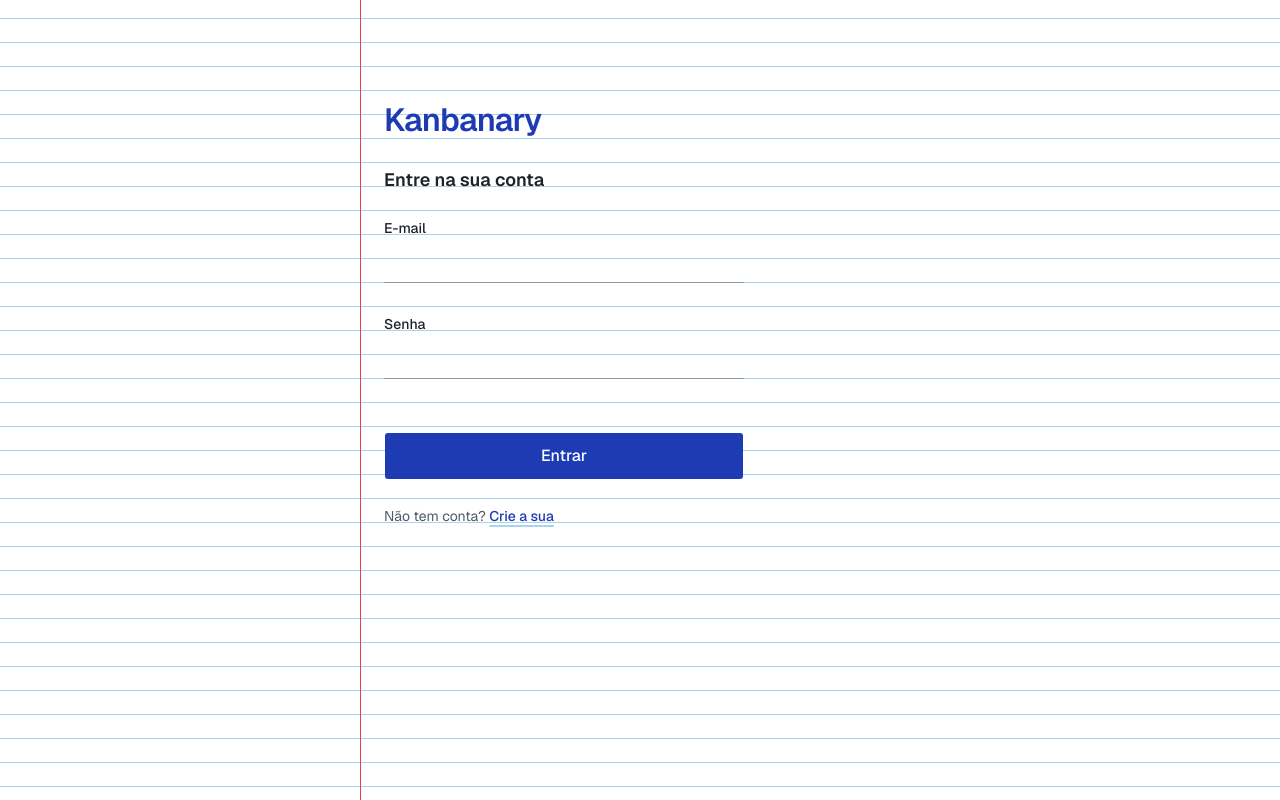
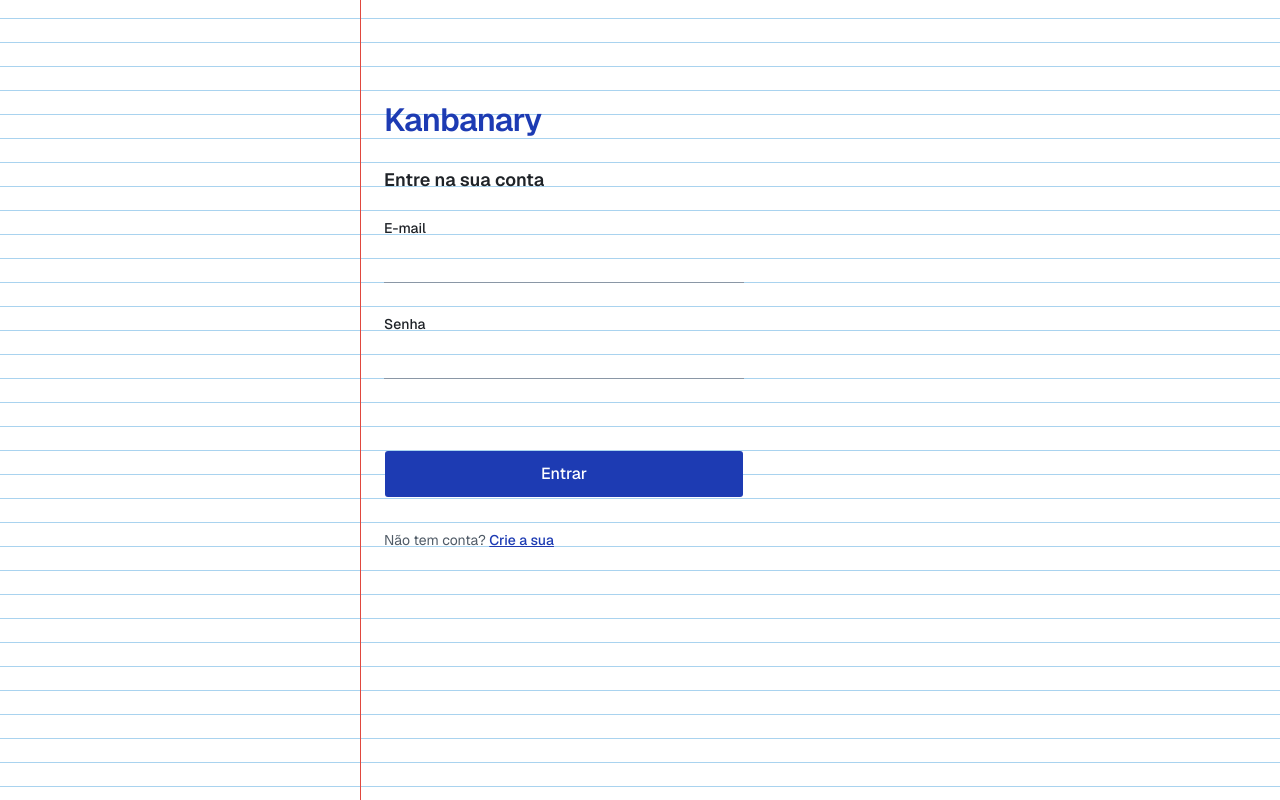
Before and after one commit to joaosoarees/kanban, a Next.js app: page /sign-in in a window 1280 px wide. Built offline with nearby package versions, Linux system fonts and the light colour scheme; no server answers.

Commit message:
fix: keep auth buttons opaque and seat the footer on the ruling

```diff
--- a/src/app/globals.css
+++ b/src/app/globals.css
@@ -11,6 +11,8 @@
   --font-mono: var(--font-geist-mono);
   --font-heading: var(--font-sans);
   --color-ink: var(--ink);
+  --color-ink-strong: var(--ink-strong);
+  --color-ink-muted: var(--ink-muted);
   --color-rule: var(--rule);
   --color-margin: var(--margin);
   --color-sidebar-ring: var(--sidebar-ring);
@@ -53,6 +55,8 @@
 
 :root {
   --ink: #1d3bb3;
+  --ink-strong: #172f8f;
+  --ink-muted: #5566a8;
   --rule: #a9d3ef;
   --margin: #e0483e;
   --background: #ffffff;
--- a/src/components/form-footer.tsx
+++ b/src/components/form-footer.tsx
@@ -28,15 +28,15 @@ export function FormFooter({
       <Button
         type="submit"
         disabled={isPending}
-        className="h-12 w-full text-base"
+        className="mt-[18px] h-12 w-full text-base hover:bg-ink-strong disabled:bg-ink-muted disabled:opacity-100"
       >
         {isPending ? pendingLabel : submitLabel}
       </Button>
-      <p className="mt-6 text-sm leading-6 text-muted-foreground">
+      <p className="mt-[30px] text-sm leading-6 text-muted-foreground">
         {switchText}{" "}
         <Link
           href={switchHref}
-          className="font-medium text-ink underline decoration-rule decoration-2 underline-offset-4 hover:decoration-ink"
+          className="font-medium text-ink underline decoration-ink decoration-1 underline-offset-[1px] hover:text-ink-strong"
         >
           {switchLabel}
         </Link>
```
